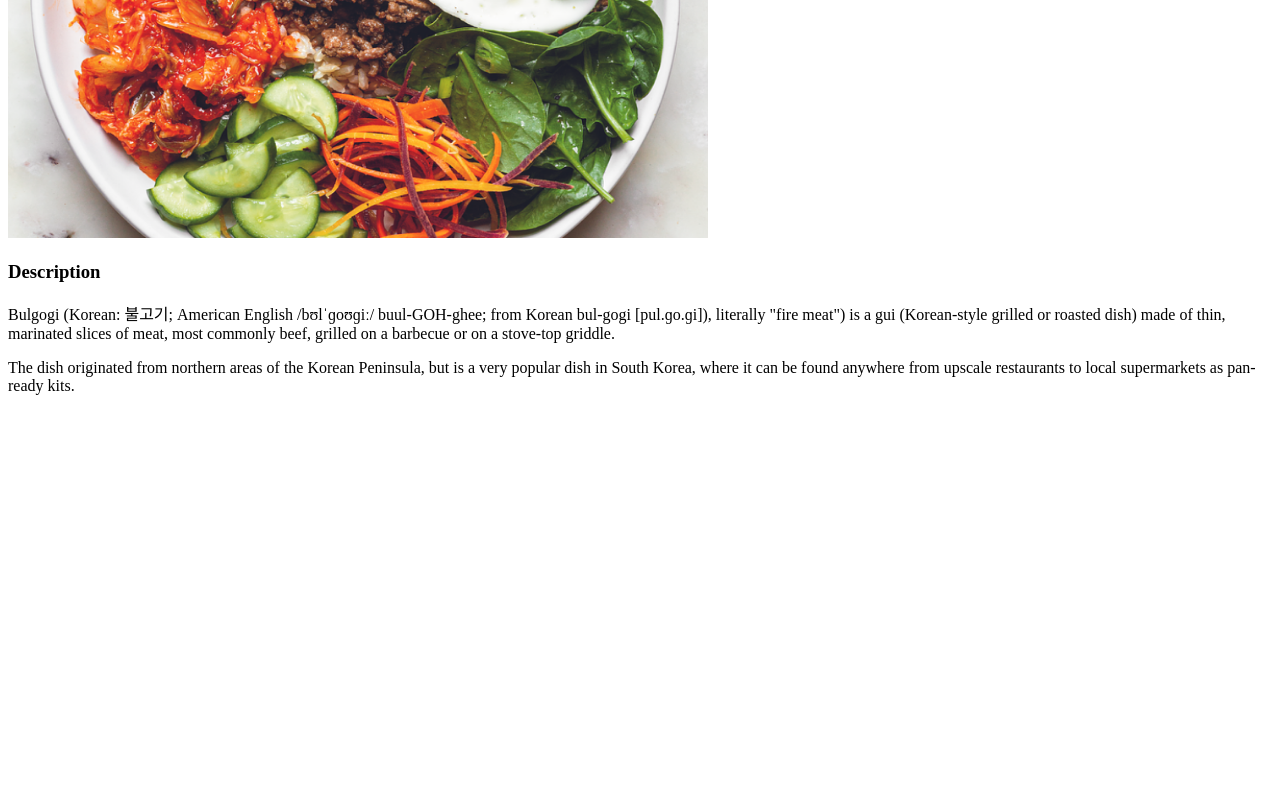
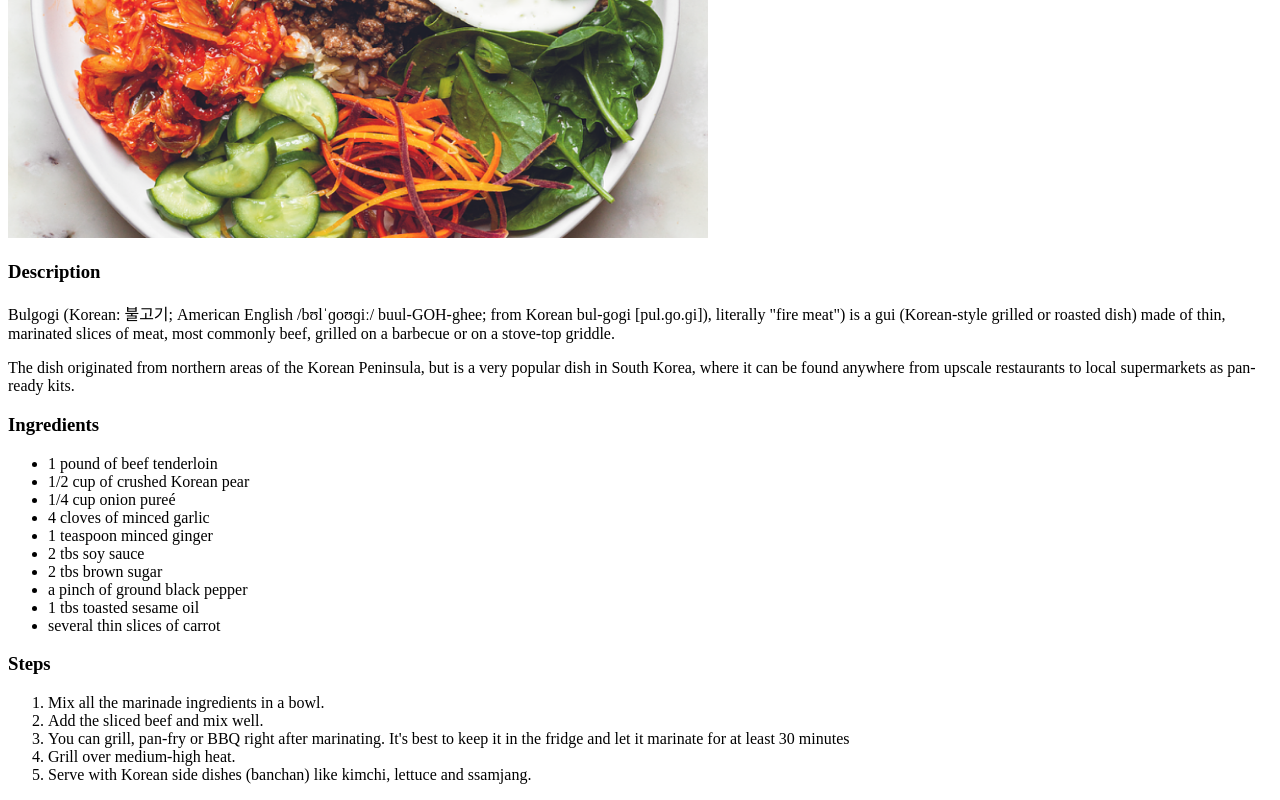
Before and after one commit to mau-commits/odin-recipes, a plain HTML site: page recipes/bulgogi.html in a window 1280 px wide. Shown: the part 342-1142 px from the top of the page. Before the commit the page ends 800 px from the top, so only its background shows below. Drawn offline with Linux system fonts and the light colour scheme.

```diff
--- a/recipes/bulgogi.html
+++ b/recipes/bulgogi.html
@@ -25,5 +25,33 @@
       very popular dish in South Korea, where it can be found anywhere from
       upscale restaurants to local supermarkets as pan-ready kits.
     </p>
+
+    <h3>Ingredients</h3>
+    <ul>
+      <li>1 pound of beef tenderloin</li>
+      <li>1/2 cup of crushed Korean pear</li>
+      <li>1/4 cup onion pureé</li>
+      <li>4 cloves of minced garlic</li>
+      <li>1 teaspoon minced ginger</li>
+      <li>2 tbs soy sauce</li>
+      <li>2 tbs brown sugar</li>
+      <li>a pinch of ground black pepper</li>
+      <li>1 tbs toasted sesame oil</li>
+      <li>several thin slices of carrot</li>
+    </ul>
+    <h3>Steps</h3>
+    <ol>
+      <li>Mix all the marinade ingredients in a bowl.</li>
+      <li>Add the sliced beef and mix well.</li>
+      <li>
+        You can grill, pan-fry or BBQ right after marinating. It's best to keep
+        it in the fridge and let it marinate for at least 30 minutes
+      </li>
+      <li>Grill over medium-high heat.</li>
+      <li>
+        Serve with Korean side dishes (banchan) like kimchi, lettuce and
+        ssamjang.
+      </li>
+    </ol>
   </body>
 </html>
```
Also changed, not shown: index.html (+10 -7 lines), recipes/loadedfries.html (added, +19 -0 lines), images/loadedfries.jpg (added).
